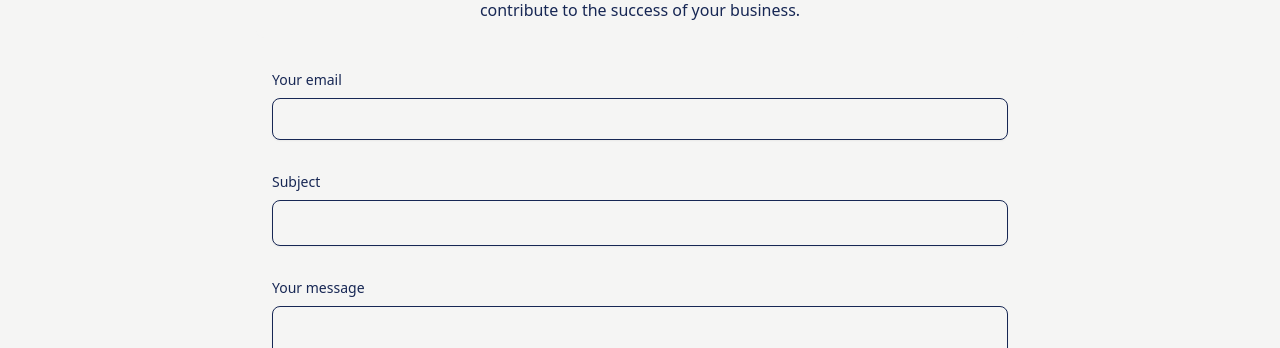
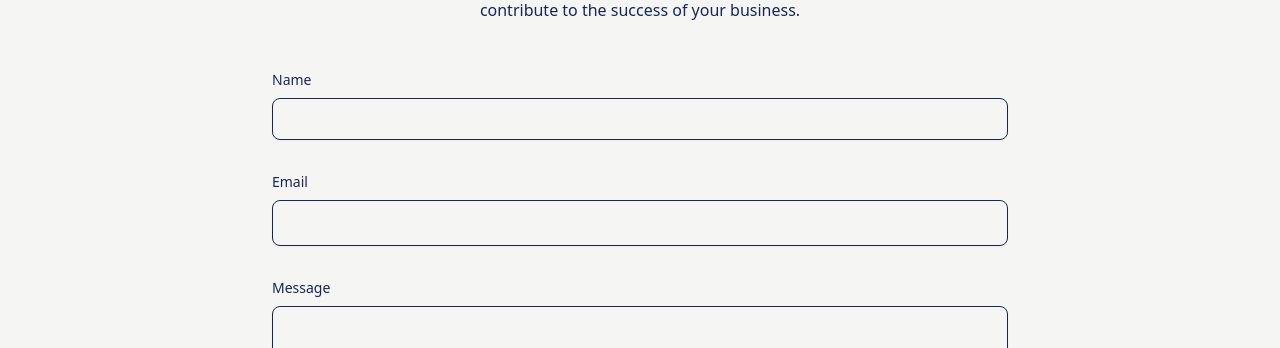
Before and after one commit to jacobadam/kps-portfolio, a Next.js app: page /contact in a window 1280 px wide. Shown: the part 223-571 px from the top of the page. Built offline with nearby package versions, Linux system fonts and the light colour scheme.

Commit message:
install emailjs and hook up

```diff
--- a/package.json
+++ b/package.json
@@ -12,6 +12,7 @@
     "generate-sitemap": "next-sitemap"
   },
   "dependencies": {
+    "@emailjs/browser": "^4.4.1",
     "next": "15.0.2",
     "next-sitemap": "^4.2.3",
     "react": "19.0.0-rc-02c0e824-20241028",
--- a/src/app/contact/page.jsx
+++ b/src/app/contact/page.jsx
@@ -1,6 +1,36 @@
-import React from "react";
+"use client";
 
-const Contact = () => {
+import React, { useRef, useState } from "react";
+import emailjs from "@emailjs/browser";
+
+export default function Contact() {
+  const form = useRef();
+  const [messageSent, setMessageSent] = useState(false);
+
+  const sendEmail = (e) => {
+    e.preventDefault();
+
+    emailjs
+      .sendForm(
+        "contact_service",
+        "contact_form",
+        form.current,
+        "lhdMxDBMufUETZkc3"
+      )
+      .then(
+        () => {
+          console.log("Success!");
+          setMessageSent(true);
+          setTimeout(() => setMessageSent(false), 5000);
+        },
+        (error) => {
+          console.log("Failed...", error.text);
+        }
+      );
+
+    e.target.reset();
+  };
+
   return (
     <section id="contact-form" className="flex-grow">
       <header className="border-b border-gray-200">
@@ -21,17 +51,17 @@ const Contact = () => {
       </div>
 
       <div className="py-12 lg:py-8 px-4 mx-auto max-w-screen-md">
-        <form action="#" className="space-y-8">
+        <form action="#" ref={form} onSubmit={sendEmail} className="space-y-8">
           <div>
             <label
               htmlFor="email"
               className="block mb-2 text-sm font-medium text-portfolio"
             >
-              Your email
+              Name
             </label>
             <input
-              type="email"
-              id="email"
+              type="text"
+              id="name"
               className="shadow-sm bg-stone-100 border text-sm rounded-lg focus:ring-primary-500 focus:border-primary-500 block w-full p-2.5 text-portfolio border-portfolio"
               required
             />
@@ -41,11 +71,11 @@ const Contact = () => {
               htmlFor="subject"
               className="block mb-2 text-sm font-medium text-portfolio"
             >
-              Subject
+              Email
             </label>
             <input
-              type="text"
-              id="subject"
+              type="email"
+              id="email"
               className="block p-3 w-full text-sm bg-stone-100 rounded-lg shadow-sm border focus:ring-primary-500 focus:border-primary-500 text-portfolio border-portfolio"
               required
             />
@@ -55,7 +85,7 @@ const Contact = () => {
               htmlFor="message"
               className="block mb-2 text-sm font-medium text-portfolio"
             >
-              Your message
+              Message
             </label>
             <textarea
               id="message"
@@ -73,6 +103,4 @@ const Contact = () => {
       </div>
     </section>
   );
-};
-
-export default Contact;
+}
```
Also changed, not shown: 1 other file (tests, documents, lock files or other folders).
